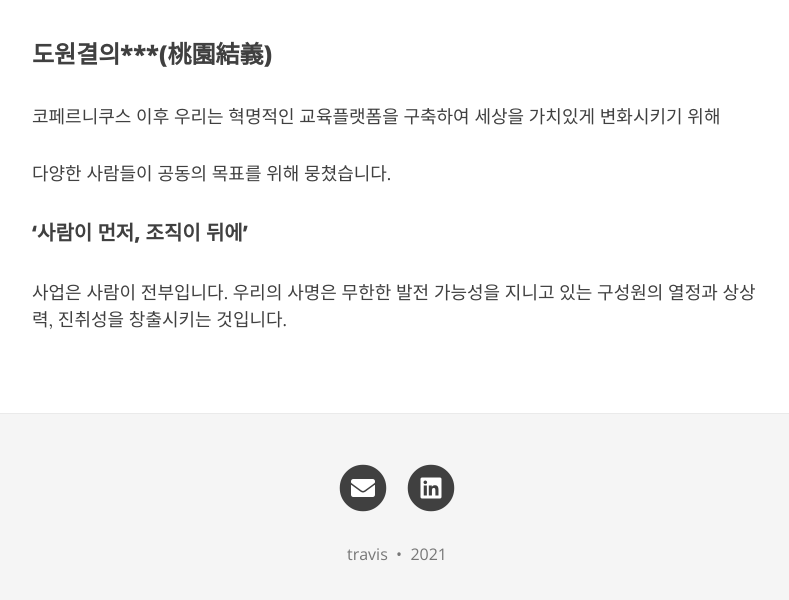
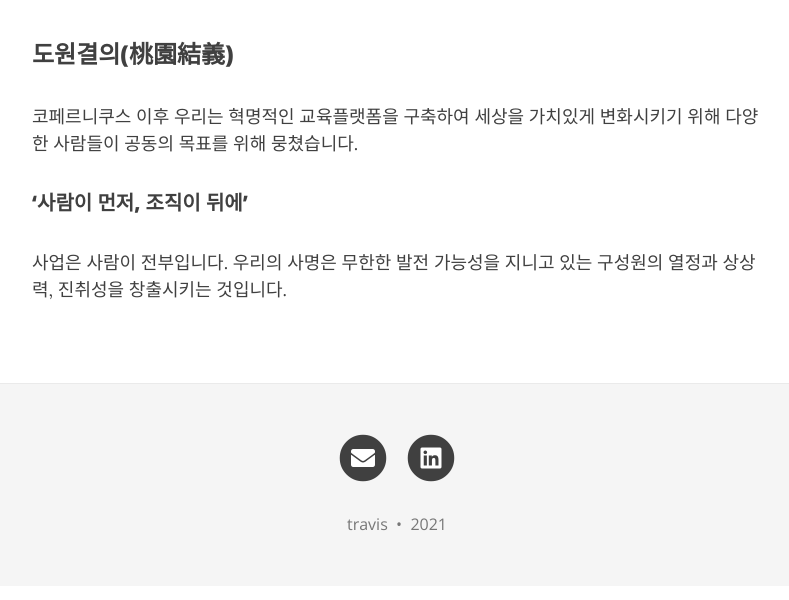
Before and after one commit to techubion/techubion.github.io-backup, a Jekyll site: the page built from index.md, in a window 1280 px wide and 1271 px high. Shown: the part 655-1255 px from the top of the window, without its empty margins (243-1032 px from the left). Built offline with Jekyll 4.4.1, drawn with Linux system fonts in a browser that asks for light colours; nearby versions of some CDN libraries.

```diff
--- a/index.md
+++ b/index.md
@@ -5,10 +5,9 @@ subtitle:
 cover-img: /assets/img/background.jpg
 ---
 
-### 도원결의***(桃園結義)
+### 도원결의(桃園結義)
 
 코페르니쿠스 이후 우리는 혁명적인 교육플랫폼을 구축하여 세상을 가치있게 변화시키기 위해
-
 다양한 사람들이 공동의 목표를 위해 뭉쳤습니다.
 
 
```
